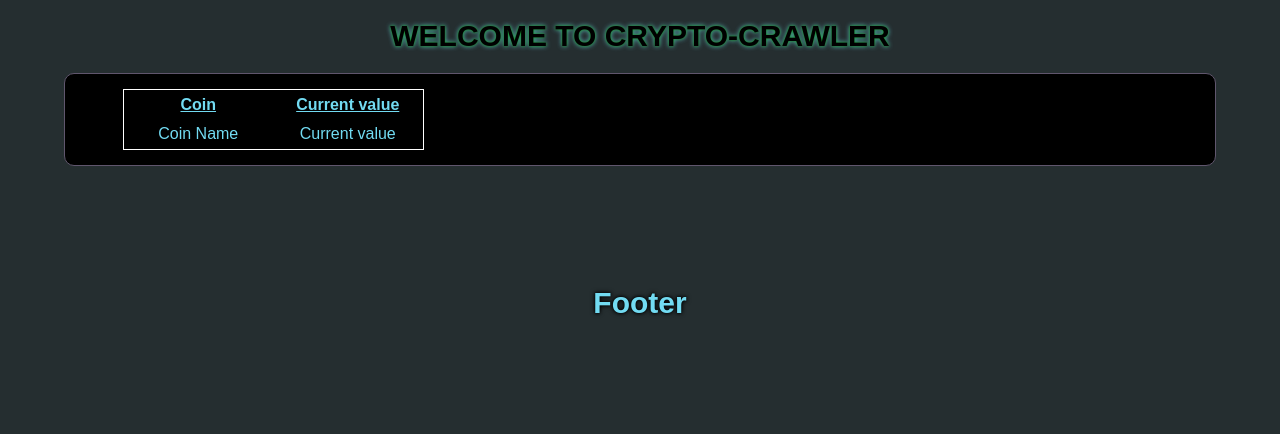
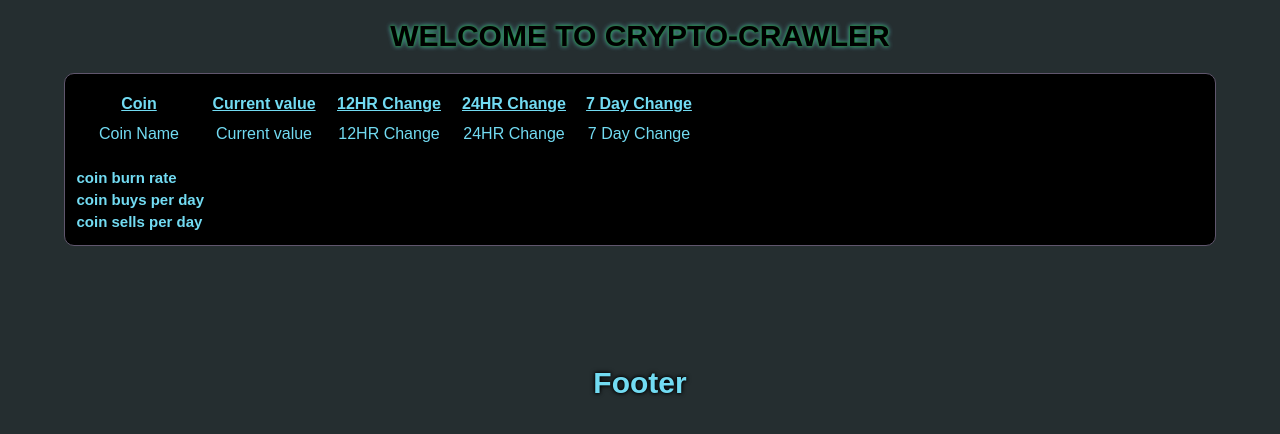
Before and after one commit to GreysonStalcup/Crypto-Crawler, a website: page client/index.html in a window 1280 px wide. Shown: the part 158-592 px from the top of the page. Drawn offline with Linux system fonts and the light colour scheme; no server answers.

Commit message:
added feild for coin info

```diff
--- a/client/index.html
+++ b/client/index.html
@@ -5,7 +5,6 @@
         <meta http-equiv="X-UA-Compatible" content="IE=edge">
         <meta name="viewport" content="width=device-width, initial-scale=1.0">
         <title>Crypto-Crawler</title>
-        <!-- <link rel="stylesheet" href="https://unpkg.com/purecss@2.0.6/build/pure-min.css" integrity="sha384-Uu6IeWbM+gzNVXJcM9XV3SohHtmWE+3VGi496jvgX1jyvDTXfdK+rfZc8C1Aehk5" crossorigin="anonymous"> -->
         <link rel="stylesheet" href="style.css"></link>
     </head>
 
@@ -56,15 +55,31 @@
                     function getPrices(){
                         fetch('127.0.0.1:8080/../../server/?coin=bitcoin')
                     }
+
                 </script>
+
                 <th>Coin</th>
                 <th>Current value</th>
+                <th>12HR Change</th> <!-- in percent -->
+                <th>24HR Change</th> <!-- in percent -->
+                <th>7 Day Change</th> <!-- in percent -->
+
             </thead>
             <tbody>
+
                 <td>Coin Name</td>
                 <td>Current value</td>
+                <td>12HR Change</td> <!-- in percent -->
+                <td>24HR Change</td> <!-- in percent -->
+                <td>7 Day Change</td> <!-- in percent -->
+
             </tbody>
+
         </table>
+
+            <h3 class="info">coin burn rate</h3>
+            <h3 class="info">coin buys per day</h3>
+            <h3 class="info">coin sells per day</h3>
 
     </section>
 
--- a/client/style.css
+++ b/client/style.css
@@ -3,7 +3,6 @@
     padding: 0;
     box-sizing: border-box;
 	background-color: #252e30;
-	text-align: center;
 	font-family: sans-serif;
 }
 
@@ -11,12 +10,14 @@ h1 {
 	font-size: 30px;
 	color: black;
 	text-shadow: 0 0 3px green, 0 0 5px #72DBF2;
+	text-align: center;
 }
 
 h2 {
 	font-size: 30px;
 	color: #72DBF2;
 	text-shadow: 0 0 3px #000000, 0 0 5px #000000;
+	text-align: center;
 }
 
 h3 {
@@ -26,7 +27,7 @@ h3 {
 }
 
 p {
-	font-size: 10px;
+	font-size: 12px;
 	color: #72DBF2;
 }
 
@@ -112,22 +113,31 @@ a:hover, a:active {
 
 table {
 	width: 20%;
-	text-align: right;
+	text-align: center;
 	color: #72DBF2;
-	margin-left: 5%;
+	margin-left: 1%;
 	margin-right: 60%;
+	margin-bottom: 20px;
 	border-collapse: collapse;
-	border:.5px solid white;
+	/*border:.5px solid white; < uncomment to view table boundry*/
 }
 
 th {
 	text-decoration: underline;
+
 }
 
 th, td {
 	background-color: black;
-	min-width: 150px;
+	min-width: 125px;
 	height: 30px;
+}
+
+.info {
+	background-color: black;
+	text-align: left;
+	margin-top: 5px;
+	margin-left: 1%;
 }
 
 footer {
@@ -136,46 +146,3 @@ footer {
 	bottom: -100px;
 	background-color: black;
 }
-
-/*
-figcaption{
-  text-align:left;
-}
-
-img {
-	width: 400px;
-	height: 300px;
-  position:relative;
-  right:28px;
-}
-
-aside {
-	left: 10px;
-	border: 1px solid black;
-	padding: 15px;
-	max-width: 80%;
-	position: relative;
-	border-color: #010e80;
-	border-width: 5px;
-	font-size: 18px;
-}
-
-video {
-	display: block;
-	width: 420px;
-	height: 250px;
-  padding:15px;
-}
-
-audio {
-	padding: 15px;
-	width: 98%;
-  box-sizing: border-box;
-}
-
-embed {
-	width: 400px;
-	height: 458px;
-  padding:15px;
-}
-*/
```
